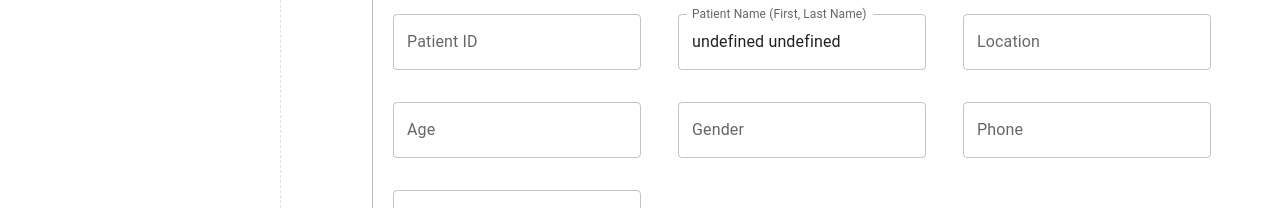
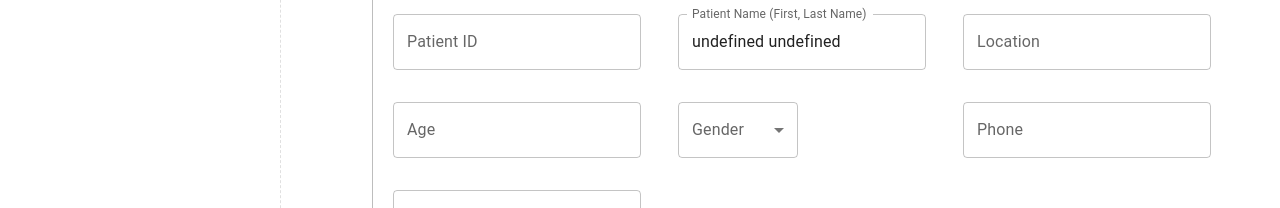
Before and after one commit to Pragnya45/googledrive_sheet_connect, a React (Create React App) app: page /edit-patient/1 in a window 1280 px wide. Shown: the part 276-484 px from the top of the page. Built offline with nearby package versions, Linux system fonts and the light colour scheme; no server answers.

Commit message:
edit api

```diff
--- a/src/Views/DataTable.js
+++ b/src/Views/DataTable.js
@@ -177,7 +177,7 @@ function Row({ row, selectedItems, setSelectedItems }) {
           >
             {open ? <KeyboardArrowUpIcon /> : <KeyboardArrowDownIcon />}
           </IconButton>
-          <Link to="/edit-patient/3" state={row}>
+          <Link to={`/edit-patient/${row[0]}`} state={row}>
             <IconButton aria-label="expand row" size="small" title="Edit">
               <EditIcon fontSize="small" />
             </IconButton>
--- a/src/pages/EditPatientsPage.js
+++ b/src/pages/EditPatientsPage.js
@@ -1,4 +1,4 @@
-import * as React from "react";
+import { useEffect } from "react";
 import Box from "@mui/material/Box";
 import Stepper from "@mui/material/Stepper";
 import Step from "@mui/material/Step";
@@ -10,6 +10,14 @@ import Typography from "@mui/material/Typography";
 import { Container, Grid, Stack, TextField } from "@mui/material";
 import { useState } from "react";
 import { useLocation } from "react-router-dom";
+import { useParams } from "react-router-dom";
+import { useQueryApi } from "../hooks/useQueryApi";
+import { useSelector } from "react-redux";
+import { adminState } from "../Redux/adminSlice";
+import { useNavigate } from "react-router-dom";
+import { useNotification } from "../hooks/useNotification";
+import useApi from "../hooks/useApi";
+import { FormControl, InputLabel, Select, MenuItem } from "@mui/material";
 
 const steps = [
   {
@@ -44,34 +52,66 @@ const steps = [
 ];
 
 export default function EditPatientPage() {
+  const { id } = useParams();
+  const navigate = useNavigate();
+  const { showMessage } = useNotification();
   const [activeStep, setActiveStep] = useState(0);
-
+  const [errors, setErrors] = useState({});
+  const { fileId } = useSelector(adminState);
+  const { apiFn, loading } = useApi();
   const [formData, setFormData] = useState({});
 
   const location = useLocation().state;
 
-  React.useEffect(() => {
-    const data = {
-      "Patient Name (First, Last Name)": `${location?.firstName} ${location?.lastName}`,
-      Location: location?.Location,
-      Age: location?.Age,
-      Gender: location?.Gender,
-      Phone: location?.Phone,
-      Address: location?.Address,
-      Prescription: location?.Prescription,
-      Dose: location?.Dose,
-      "Visit Date": location?.VisitDate,
-      "Next Visit": location?.NextVisit,
-      "Physician ID": location?.PhysicianID,
-      "Physician Name (First, Last Name)": `${location?.PhysicianFirstName} ${location?.PhysicianLastName}`,
-      "Physician Number": location?.PhysicianNumber,
-      Bill: location?.Bill,
-      "Patient ID": location?.PatientID,
+  const { data: field, isFetching } = useQueryApi({
+    url: `/googledrive/get-patient?spreadsheetId=${fileId}&patientId=${id}`,
+    queryKey: "configField" + id,
+    enabled: true,
+  });
+  const data = field?.response;
+  console.log(data);
+  // React.useEffect(() => {
+  //   const data = {
+  //     "Patient Name (First, Last Name)": `${location?.firstName} ${location?.lastName}`,
+  //     Location: location?.Location,
+  //     Age: location?.Age,
+  //     Gender: location?.Gender,
+  //     Phone: location?.Phone,
+  //     Address: location?.Address,
+  //     Prescription: location?.Prescription,
+  //     Dose: location?.Dose,
+  //     "Visit Date": location?.VisitDate,
+  //     "Next Visit": location?.NextVisit,
+  //     "Physician ID": location?.PhysicianID,
+  //     "Physician Name (First, Last Name)": `${location?.PhysicianFirstName} ${location?.PhysicianLastName}`,
+  //     "Physician Number": location?.PhysicianNumber,
+  //     Bill: location?.Bill,
+  //     "Patient ID": location?.PatientID,
+  //   };
+  //   setFormData(data);
+  // }, [location]);
+  useEffect(() => {
+    const formDataFromApi = {
+      "Patient Name (First, Last Name)": `${data?.first_name} ${data?.last_name}`,
+      Email: data?.email,
+      Location: data?.location,
+      Age: data?.age,
+      Gender: data?.gender,
+      Phone: data?.phone,
+      Address: data?.address,
+      Prescription: data?.description,
+      Dose: data?.dose,
+      "Visit Date": data?.start_dt_time,
+      "Next Visit": data?.next_dt_time,
+      "Physician ID": data?.physicianId || "345",
+      "Physician Name (First, Last Name)": `${data?.physician_first_name} ${data?.physician_last_name}`,
+      "Physician Number": data?.pcp,
+      Bill: data?.bill,
+      "Patient ID": data?.patientId,
     };
-    setFormData(data);
-  }, [location]);
 
-  const [errors, setErrors] = useState({});
+    setFormData(formDataFromApi);
+  }, [data]);
 
   const handleNext = () => {
     // Validate the fields before proceeding to the next step
@@ -131,7 +171,7 @@ export default function EditPatientPage() {
 
     steps[activeStep].fields.forEach((fieldName) => {
       if (!formData[fieldName]) {
-        newErrors[fieldName] = "This field is required.";
+        newErrors[fieldName] = `${fieldName} is required.`;
         isValid = false;
       }
     });
@@ -140,55 +180,74 @@ export default function EditPatientPage() {
     return isValid;
   };
   console.log(formData);
-  const handleFinish = () => {
-    const fieldMapping = {
+
+  const apiFieldMapping = {
+    "Patients Details": {
       "Patient Name (First, Last Name)": ["first_name", "last_name"],
+      Email: "email",
+      Location: "location",
+      Age: "age",
+      Gender: "gender",
+      Phone: "phone",
+      Address: "address",
+      "Patient ID": "patientId",
+    },
+    "Prescription Related Details": {
+      Prescription: "description",
+      Dose: "dose",
+      "Visit Date": "start_dt_time",
+      "Next Visit": "next_dt_time",
+    },
+    "Physician Details": {
+      "Physician ID": "physicianId",
       "Physician Name (First, Last Name)": [
-        "Physician_first_name",
-        "Physician_last_name",
+        "physician_first_name",
+        "physician_last_name",
       ],
+      "Physician Number": "pcp",
+      Bill: "bill",
+    },
   };
+  const handleFinish = async () => {
+    let formattedData = {};
 
-    const renamedFormData = {};
+    // Iterate through each step
+    steps.forEach((step) => {
+      step.fields.forEach((fieldName) => {
+        const mappedField = apiFieldMapping[step.label][fieldName];
 
-    Object.keys(formData).forEach((oldField) => {
-      if (fieldMapping[oldField]) {
-        const [newField1, newField2] = fieldMapping[oldField];
-        const [firstName, lastName] = formData[oldField].split(" ");
-        renamedFormData[newField1] = firstName || "";
-        renamedFormData[newField2] = lastName || "";
+        if (mappedField) {
+          if (Array.isArray(mappedField)) {
+            // For fields like "First Name, Last Name"
+            const [firstName, lastName] = (formData[fieldName] || "").split(
+              " "
+            );
+            formattedData[mappedField[0]] = firstName || "";
+            formattedData[mappedField[1]] = lastName || "";
           } else {
-        renamedFormData[oldField] = formData[oldField];
+            formattedData[mappedField] = formData[fieldName] || "";
+          }
         }
       });
+    });
 
-    console.log(renamedFormData);
+    console.log(formattedData);
 
-    // const apiEndpoint = 'YOUR_API_ENDPOINT';
-
-    // // Make a POST request to the API
-    // fetch(apiEndpoint, {
-    //     method: 'POST',
-    //     headers: {
-    //         'Content-Type': 'application/json', // Set the content type to JSON
-    //     },
-    //     body: JSON.stringify(formData), // Convert data to JSON format
-    // })
-    //     .then((response) => {
-    //         if (!response.ok) {
-    //             throw new Error('Network response was not ok');
-    //         }
-    //         return response.json();
-    //     })
-    //     .then((data) => {
-    //         // Handle the API response data here if needed
-    //         console.log(data);
-    //     })
-    //     .catch((error) => {
-    //         // Handle any errors that occur during the fetch
-    //         console.error('Error:', error);
-    //     });
-    // }
+    const { response, error } = await apiFn({
+      url: `/googledrive/edit-patient?spreadsheetId=${fileId}&patientId=${id}`,
+      options: {
+        method: "PUT",
+        body: formattedData,
+      },
+    });
+    if (response) {
+      showMessage({
+        type: "success",
+        value: "Patient Updated",
+      });
+      navigate("/");
+      return;
+    }
   };
 
   return (
@@ -219,25 +278,61 @@ export default function EditPatientPage() {
                     {step.fields.map((fieldName) => (
                       <Grid item xs={4} key={fieldName}>
                         {" "}
-                        {/* Define the number of items in one line */}
+                        {fieldName.toLowerCase() === "gender" ? (
+                          <FormControl
+                            variant="outlined"
+                            sx={{ mt: 2, minWidth: 120 }}
+                          >
+                            <InputLabel id={`${fieldName}-label`}>
+                              {fieldName}
+                            </InputLabel>
+                            <Select
+                              labelId={`${fieldName}-label`}
+                              id={fieldName}
+                              value={formData[fieldName] || ""}
+                              onChange={(event) =>
+                                handleInputChange(event, fieldName)
+                              }
+                              label={fieldName}
+                            >
+                              <MenuItem value="Male">Male</MenuItem>
+                              <MenuItem value="Female">Female</MenuItem>
+                            </Select>
+                          </FormControl>
+                        ) : (
                           <TextField
                             id={fieldName}
                             label={fieldName}
                             variant="outlined"
+                            type={
+                              fieldName.toLowerCase().includes("next visit") ||
+                              fieldName.toLowerCase().includes("visit date")
+                                ? "date"
+                                : "text"
+                            }
                             value={formData[fieldName] || ""}
                             onChange={(event) =>
                               handleInputChange(event, fieldName)
                             }
+                            sx={{ mt: 2 }}
+                            InputLabelProps={{
+                              shrink:
+                                fieldName
+                                  .toLowerCase()
+                                  .includes("next visit") ||
+                                fieldName.toLowerCase().includes("visit date")
+                                  ? true
+                                  : undefined,
+                            }}
                             InputProps={{
-                            // eslint-disable-next-line no-unneeded-ternary
                               readOnly:
                                 fieldName === "Patient ID" ||
                                 fieldName === "Physician ID"
                                   ? true
                                   : false,
                             }}
-                          sx={{ mt: 2 }}
                           />
+                        )}
                         <Typography style={{ color: "red" }}>
                           {errors[fieldName]}
                         </Typography>
--- a/src/services/api.js
+++ b/src/services/api.js
@@ -15,7 +15,7 @@ export const handleApi = async ({ url, body, query }) => {
         Authorization: authToken ? "Bearer " + authToken : undefined,
       },
     });
-
+    console.log(response);
     const result = await response.data;
 
     return {
```
Lines whose indentation alone changed are shown as unchanged.
